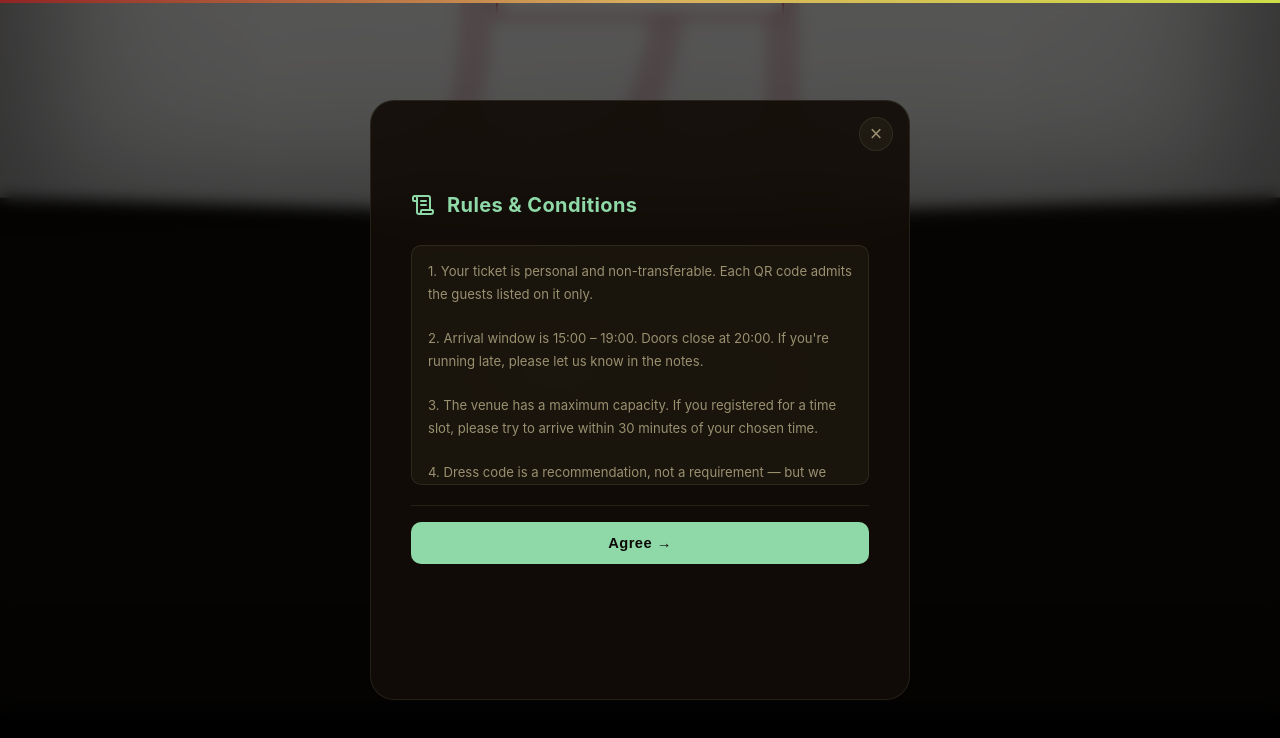
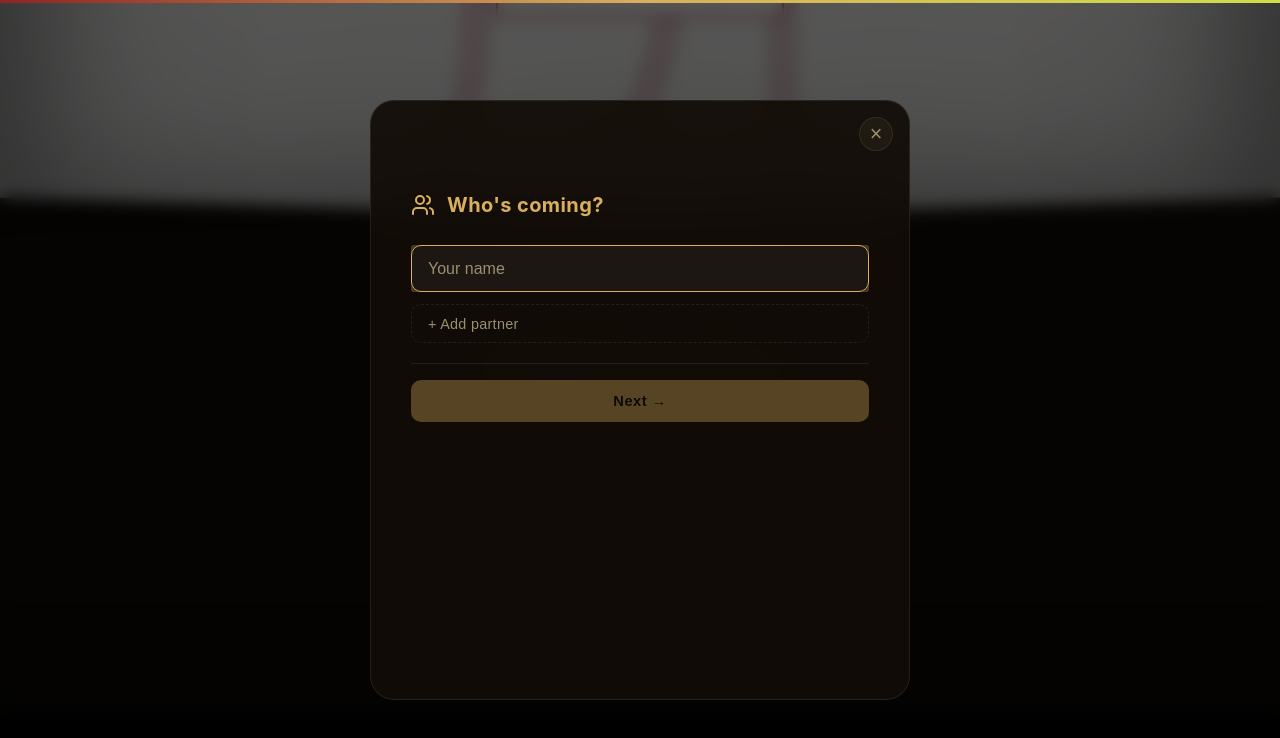
Before and after one commit to AlexGrek/dr-landing, a React (Vite) app in the folder frontend/: page / in a window 1280 px wide. Both pictures are taken after a click on the button "Register Now". Shown: the part 2762-3500 px from the top of the page. Built offline with nearby package versions, Linux system fonts and the light colour scheme; what @heroui/react would draw is missing.

Commit message:
Rules and comditions at the correct place

```diff
--- a/frontend/src/components/RegisterWizard.jsx
+++ b/frontend/src/components/RegisterWizard.jsx
@@ -28,12 +28,12 @@ const RULES_TEXT = `1. Your ticket is personal and non-transferable. Each QR cod
 10. Most importantly: come ready to have a great time. 🎉`
 
 const STAGES = [
-  { Icon: ScrollText, title: 'Rules & Conditions', accent: '#8fd9a8' },
-  { Icon: Users, title: "Who's coming?",       accent: '#d9af5d' },
-  { Icon: Wine, title: 'Food & Drinks',        accent: '#5dc4d9' },
+  { Icon: Users, title: "Who's coming?",        accent: '#d9af5d' },
+  { Icon: Wine, title: 'Food & Drinks',         accent: '#5dc4d9' },
   { Icon: Music, title: 'Preferred Activities', accent: '#b05dd9' },
   { Icon: Shirt, title: 'Preferred Dress Code', accent: '#e8a87c' },
-  { Icon: Clock, title: 'Arrival',             accent: '#e07a5f' },
+  { Icon: Clock, title: 'Arrival',              accent: '#e07a5f' },
+  { Icon: ScrollText, title: 'Rules & Conditions', accent: '#8fd9a8' },
   { Icon: CheckCircle2, title: 'Almost there!', accent: '#cede48' },
 ]
 
@@ -316,7 +316,7 @@ export default function RegisterWizard({ onSuccess }) {
   }
 
   const cfg = STAGES[stage - 1]
-  const canNext = stage === 2 ? primaryName.trim() !== '' : true
+  const canNext = stage === 1 ? primaryName.trim() !== '' : true
 
   return (
     <div className="wizard" style={{ '--stage-accent': cfg.accent }}>
@@ -352,40 +352,40 @@ export default function RegisterWizard({ onSuccess }) {
             exit="exit"
             transition={{ duration: 0.28, ease: [0.22, 1, 0.36, 1] }}
           >
-            {stage === 1 && <StageRules />}
-            {stage === 2 && (
+            {stage === 1 && (
               <Stage1
                 primaryName={primaryName} setPrimaryName={setPrimaryName}
                 partners={partners} setPartners={setPartners}
               />
             )}
-            {stage === 3 && (
+            {stage === 2 && (
               <OptionGrid
                 options={DRINK_OPTIONS}
                 selected={drinkPrefs}
                 onToggle={val => toggle(drinkPrefs, setDrinkPrefs, val)}
               />
             )}
-            {stage === 4 && (
+            {stage === 3 && (
               <OptionGrid
                 options={ACTIVITY_OPTIONS}
                 selected={activityPrefs}
                 onToggle={val => toggle(activityPrefs, setActivityPrefs, val)}
               />
             )}
-            {stage === 5 && (
+            {stage === 4 && (
               <OptionGrid
                 options={DRESS_CODE_OPTIONS}
                 selected={dressCodePrefs}
                 onToggle={val => toggle(dressCodePrefs, setDressCodePrefs, val)}
               />
             )}
-            {stage === 6 && (
+            {stage === 5 && (
               <Stage5Arrival
                 arrivalTime={arrivalTime} setArrivalTime={setArrivalTime}
                 additionalInfo={additionalInfo} setAdditionalInfo={setAdditionalInfo}
               />
             )}
+            {stage === 6 && <StageRules />}
             {stage === 7 && (
               <Stage6Review reviewItems={reviewItems} visibleReview={visibleReview} />
             )}
@@ -408,7 +408,7 @@ export default function RegisterWizard({ onSuccess }) {
             onClick={goNext}
             disabled={!canNext}
           >
-            {stage === 1 ? 'Agree →' : stage === 6 ? 'Review →' : 'Next →'}
+            {stage === 6 ? 'Agree →' : 'Next →'}
           </button>
         ) : (
           <SubmitButton submitting={submitting} onSubmit={handleSubmit} />
```
